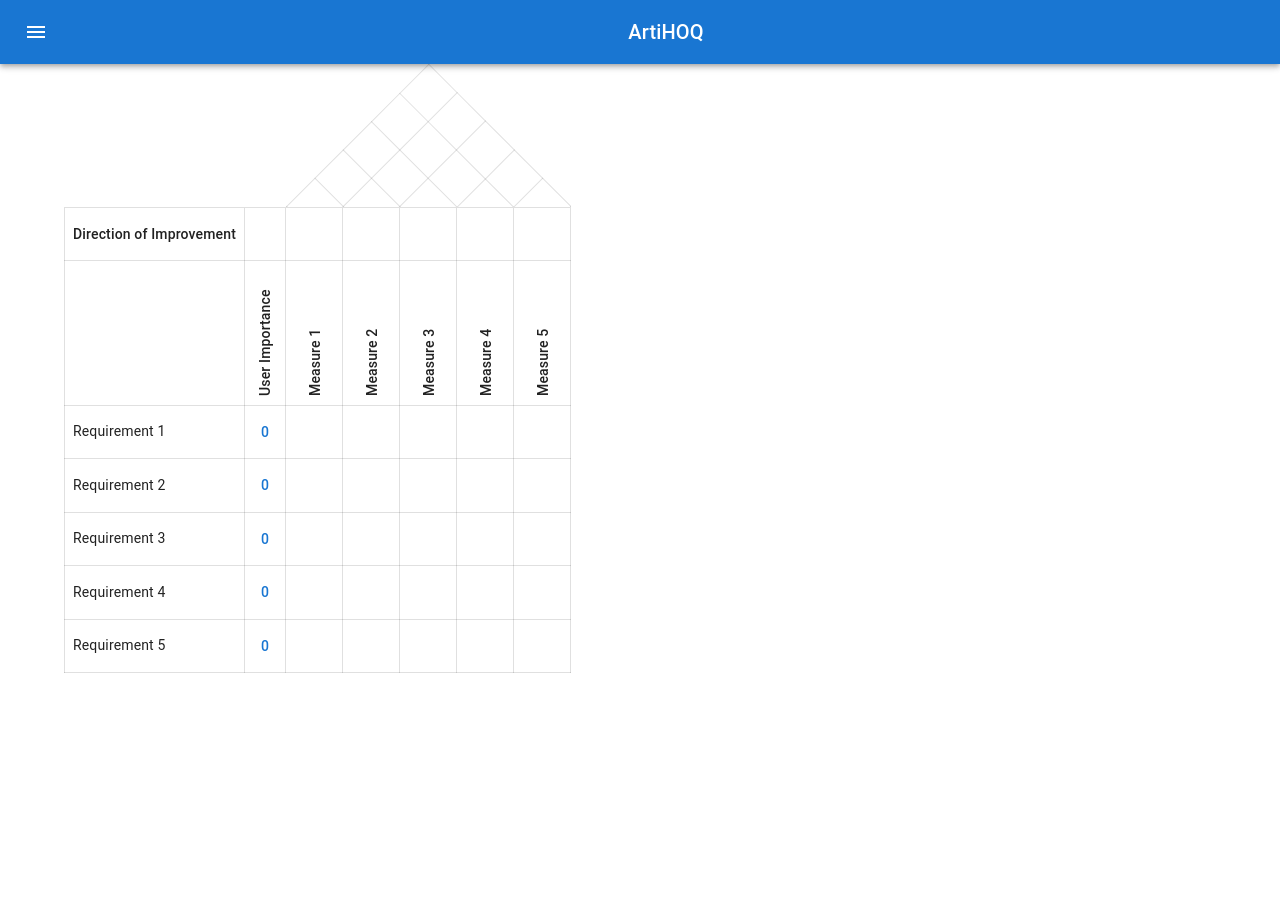
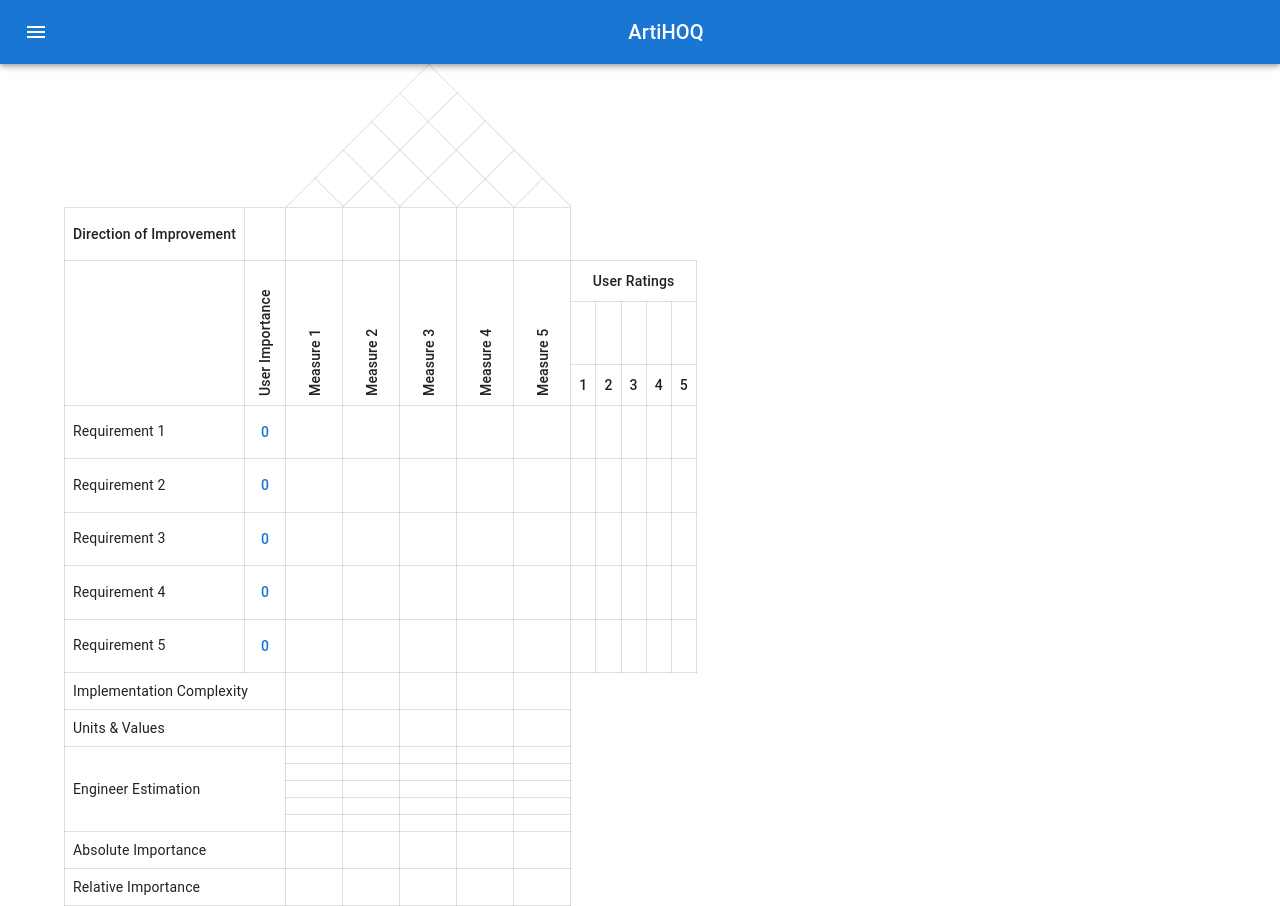
Before and after one commit to Baziak/artihoq, a React (Create React App) app: page / in a window 1280 px wide. Before the commit the page ends 800 px from the top, so only its background shows below. Built offline with nearby package versions, Linux system fonts and the light colour scheme.

Commit message:
feat: add layout for right and bottom sections

```diff
--- a/src/Hoq/Hoq.tsx
+++ b/src/Hoq/Hoq.tsx
@@ -1,8 +1,13 @@
-import { Table, TableBody, TableContainer, TableHead } from "@mui/material";
+import { Table, TableBody, TableCell, TableContainer, TableHead, TableRow } from "@mui/material";
 import React from "react";
 import QfdState from "./QfdState";
 import HoqHead from "./HoqHead";
 import HoqRows from "./HoqRows";
+import HoqImplementationComplexityRow from "./HoqImplementationComplexityRow";
+import HoqUnitsAndValuesRow from "./HoqUnitsAndValuesRow";
+import HoqEngineerEstimationRows from "./HoqEngineerEstimationRows";
+import HoqAbsoluteImportanceRow from "./HoqAbsoluteImportanceRow";
+import HoqRelativeImportanceRow from "./HoqRelativeImportanceRow";
 
 interface HoqProps {
   qfdState: QfdState;
@@ -169,6 +174,11 @@ const Hoq = ({ qfdState, setQfdState }: HoqProps) => {
             setRequirementImportance={setRequirementImportance}
             setRelationshipValue={setRelationshipValue}
           />
+          <HoqImplementationComplexityRow qfdState={qfdState} />
+          <HoqUnitsAndValuesRow qfdState={qfdState} />
+          <HoqEngineerEstimationRows qfdState={qfdState} />
+          <HoqAbsoluteImportanceRow qfdState={qfdState} />
+          <HoqRelativeImportanceRow qfdState={qfdState} />
         </TableBody>
       </Table>
     </TableContainer>
--- /dev/null
+++ b/src/Hoq/HoqAbsoluteImportanceRow.tsx
@@ -0,0 +1,24 @@
+  import React from "react";
+import { TableCell, TableRow, Theme } from "@mui/material";
+
+interface HoqAbsoluteImportanceRowProps {
+  qfdState: any;
+}
+
+const cellStyling = {
+  padding: 1,
+  border: (theme: Theme) => `1px solid ${theme.palette.divider}`,
+};
+
+const HoqAbsoluteImportanceRow = ({ qfdState }: HoqAbsoluteImportanceRowProps) => {
+  return (
+    <TableRow>
+      <TableCell colSpan={2} sx={cellStyling}>Absolute Importance</TableCell>
+      {[...Array(qfdState.measures.length)].map((_, index) => (
+        <TableCell key={index} sx={cellStyling}></TableCell>
+      ))}
+    </TableRow>
+  );
+};
+
+export default HoqAbsoluteImportanceRow;
--- /dev/null
+++ b/src/Hoq/HoqEngineerEstimationRows.tsx
@@ -0,0 +1,33 @@
+import React from "react";
+import { TableCell, TableRow, Theme } from "@mui/material";
+import QfdState from "./QfdState";
+
+interface HoqEngineerEstimationRowsProps {
+  qfdState: QfdState;
+}
+
+const cellStyling = {
+  padding: 1,
+  border: (theme: Theme) => `1px solid ${theme.palette.divider}`,
+};
+
+const HoqEngineerEstimationRows = ({ qfdState }: HoqEngineerEstimationRowsProps) => {
+  return (
+    <>
+      {[...Array(5)].map((_, index) => (
+        <TableRow key={index}>
+          {index === 0 ? (
+            <TableCell colSpan={2} rowSpan={5} sx={cellStyling}>
+              Engineer Estimation
+            </TableCell>
+          ) : ""}
+          {qfdState.measures.map((measure) => (
+            <TableCell key={measure.id} sx={cellStyling}></TableCell>
+          ))}
+        </TableRow>
+      ))}
+    </>
+  );
+};
+
+export default HoqEngineerEstimationRows;
--- a/src/Hoq/HoqHead.tsx
+++ b/src/Hoq/HoqHead.tsx
@@ -46,6 +46,8 @@ const HoqHead = ({
     setMeasureCellsWidths(measureCellRefs.map((ref) => (ref.current ? ref.current.offsetWidth : 0)));
   }, [qfdState.measures]);
 
+  const measureRowSpan = 3;
+
   return (
     <>
       <TableRow>
@@ -71,16 +73,34 @@ const HoqHead = ({
         ))}
       </TableRow>
       <TableRow>
-        <TableCell sx={cellStyling}></TableCell>
-        <TableCell sx={measuresCellStyling}>User Importance</TableCell>
+        <TableCell sx={cellStyling} rowSpan={measureRowSpan}></TableCell>
+        <TableCell sx={measuresCellStyling} rowSpan={measureRowSpan}>
+          User Importance
+        </TableCell>
         {qfdState.measures.map((measure, index) => (
           <HoqMeasurementCell
             key={measure.id}
             measure={measure}
+            rowSpan={measureRowSpan}
             onChange={(newValue) => setMeasureValue(index, newValue)}
             onAddMeasure={() => addMeasureAt(index + 1)}
             onRemoveMeasure={() => removeMeasureAt(index)}
           />
+        ))}
+        <TableCell colSpan={5} sx={{ ...cellStyling, height: "1rem", textAlign: "center" }}>
+          User Ratings
+        </TableCell>
+      </TableRow>
+      <TableRow>
+        {[...Array(5)].map((index) => (
+          <TableCell key={index} sx={cellStyling}></TableCell>
+        ))}
+      </TableRow>
+      <TableRow>
+        {[...Array(5)].map((_, index) => (
+          <TableCell key={index} sx={{ ...cellStyling, height: "1rem", textAlign: "center" }}>
+            {index + 1}
+          </TableCell>
         ))}
       </TableRow>
     </>
--- /dev/null
+++ b/src/Hoq/HoqImplementationComplexityRow.tsx
@@ -0,0 +1,24 @@
+  import React from "react";
+import { TableCell, TableRow, Theme } from "@mui/material";
+
+interface HoqImplementationComplexityRowProps {
+  qfdState: any;
+}
+
+const cellStyling = {
+  padding: 1,
+  border: (theme: Theme) => `1px solid ${theme.palette.divider}`,
+};
+
+const HoqImplementationComplexityRow = ({ qfdState }: HoqImplementationComplexityRowProps) => {
+  return (
+    <TableRow>
+      <TableCell colSpan={2} sx={cellStyling}>Implementation Complexity</TableCell>
+      {[...Array(qfdState.measures.length)].map((_, index) => (
+        <TableCell key={index} sx={cellStyling}></TableCell>
+      ))}
+    </TableRow>
+  );
+};
+
+export default HoqImplementationComplexityRow;
--- a/src/Hoq/HoqMeasurementCell.tsx
+++ b/src/Hoq/HoqMeasurementCell.tsx
@@ -14,12 +14,13 @@ const measuresCellStyling = {
 
 interface HoqMeasurementCellProps {
   measure: { name: string; id: string };
+  rowSpan: number;
   onChange: (newValue: string) => void;
   onAddMeasure: () => void;
   onRemoveMeasure: () => void;
 }
 
-const HoqMeasurementCell = ({ measure, onChange, onAddMeasure, onRemoveMeasure }: HoqMeasurementCellProps) => {
+const HoqMeasurementCell = ({ measure, rowSpan, onChange, onAddMeasure, onRemoveMeasure }: HoqMeasurementCellProps) => {
   const [hoverBarAnchorEl, setHoverBarAnchorEl] = React.useState<null | HTMLElement>(null);
 
   const handleHoverToolbarOpen = (event: React.MouseEvent<HTMLElement>) => {
@@ -37,7 +38,7 @@ const HoqMeasurementCell = ({ measure, onChange, onAddMeasure, onRemoveMeasure }
   };
 
   return (
-    <TableCell sx={measuresCellStyling} onMouseOver={handleHoverToolbarOpen} onMouseLeave={handleHoverToolbarClose}>
+    <TableCell rowSpan={rowSpan} sx={measuresCellStyling} onMouseOver={handleHoverToolbarOpen} onMouseLeave={handleHoverToolbarClose}>
       <MeasureInputField value={measure.name} onChange={(newValue) => onChange(newValue)} />
       <Popper
         open={Boolean(hoverBarAnchorEl)}
--- /dev/null
+++ b/src/Hoq/HoqRelativeImportanceRow.tsx
@@ -0,0 +1,24 @@
+  import React from "react";
+import { TableCell, TableRow, Theme } from "@mui/material";
+
+interface HoqRelativeImportanceRowProps {
+  qfdState: any;
+}
+
+const cellStyling = {
+  padding: 1,
+  border: (theme: Theme) => `1px solid ${theme.palette.divider}`,
+};
+
+const HoqRelativeImportanceRow = ({ qfdState }: HoqRelativeImportanceRowProps) => {
+  return (
+    <TableRow>
+      <TableCell colSpan={2} sx={cellStyling}>Relative Importance</TableCell>
+      {[...Array(qfdState.measures.length)].map((_, index) => (
+        <TableCell key={index} sx={cellStyling}></TableCell>
+      ))}
+    </TableRow>
+  );
+};
+
+export default HoqRelativeImportanceRow;
--- a/src/Hoq/HoqRows.tsx
+++ b/src/Hoq/HoqRows.tsx
@@ -64,6 +64,9 @@ const HoqRows = ({
                 </TableCell>
               );
             })}
+            {[...Array(5)].map((_, index) => (
+              <TableCell key={index} sx={cellStyling}></TableCell>
+            ))}
           </TableRow>
         );
       })}
--- /dev/null
+++ b/src/Hoq/HoqUnitsAndValuesRow.tsx
@@ -0,0 +1,24 @@
+  import React from "react";
+import { TableCell, TableRow, Theme } from "@mui/material";
+
+interface HoqUnitsAndValuesRowProps {
+  qfdState: any;
+}
+
+const cellStyling = {
+  padding: 1,
+  border: (theme: Theme) => `1px solid ${theme.palette.divider}`,
+};
+
+const HoqUnitsAndValuesRow = ({ qfdState }: HoqUnitsAndValuesRowProps) => {
+  return (
+    <TableRow>
+      <TableCell colSpan={2} sx={cellStyling}>Units & Values</TableCell>
+      {[...Array(qfdState.measures.length)].map((_, index) => (
+        <TableCell key={index} sx={cellStyling}></TableCell>
+      ))}
+    </TableRow>
+  );
+};
+
+export default HoqUnitsAndValuesRow;
```
